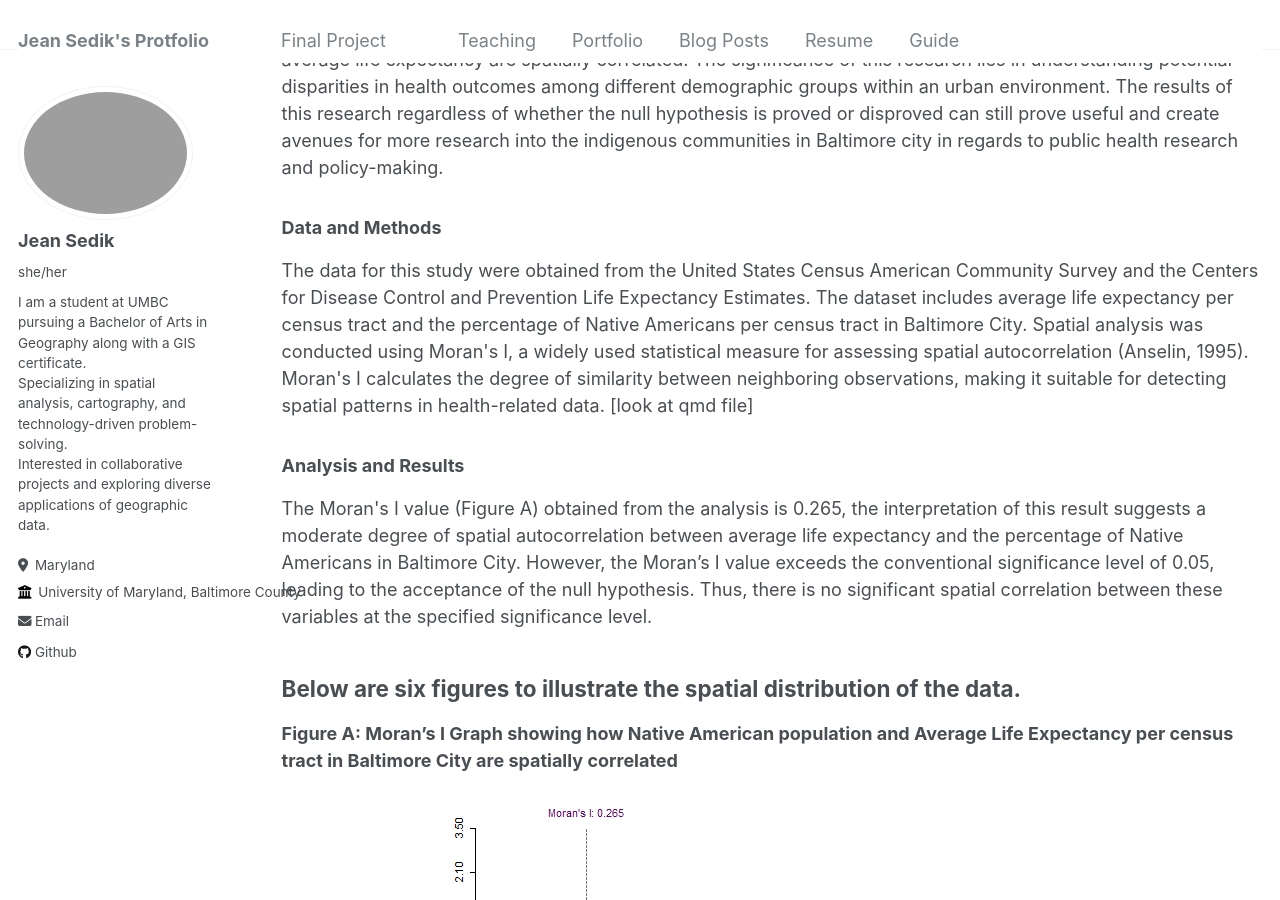
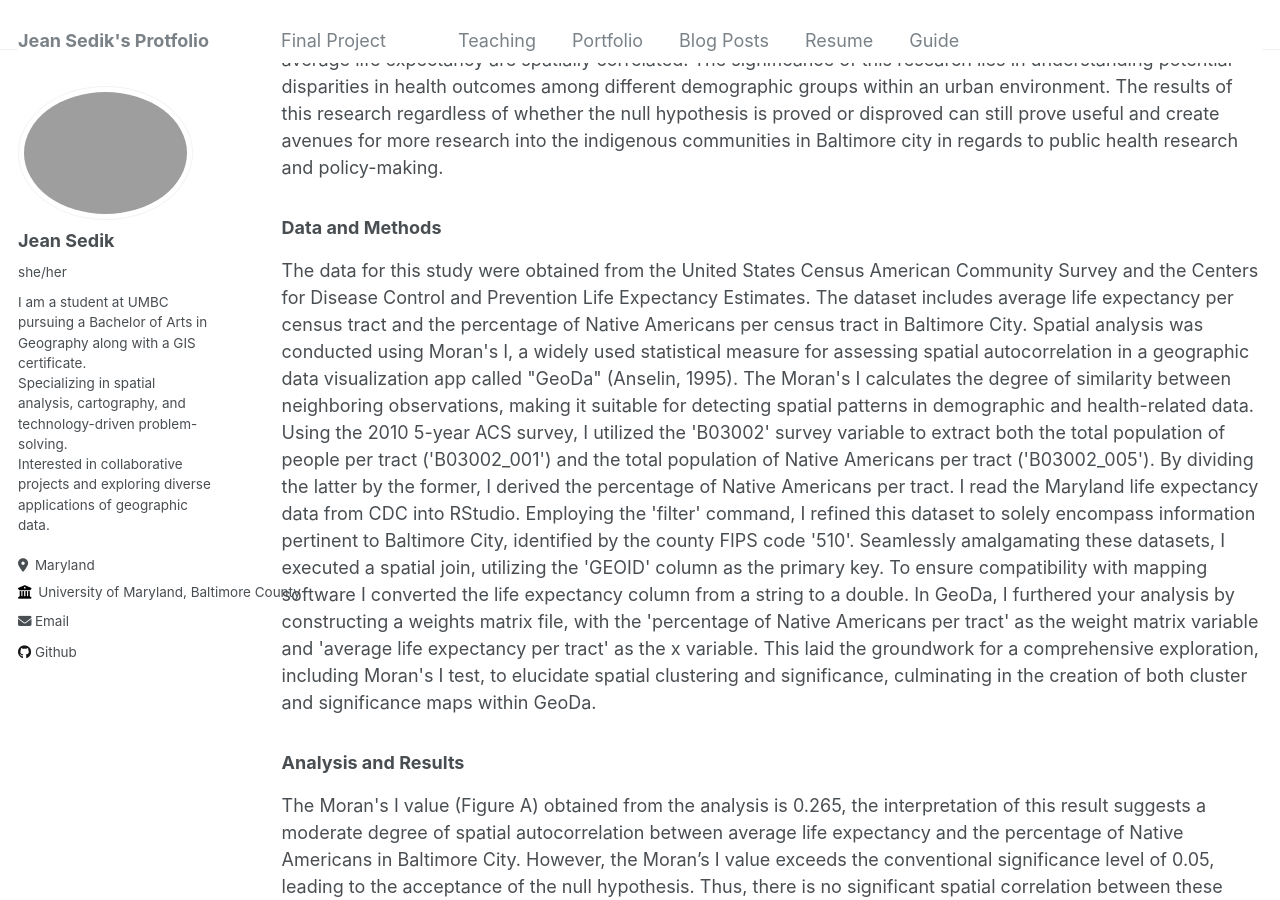
Before and after one commit to VG68490/VG68490.github.io, a Jekyll site: the page built from _pages/finalproj.md, in a window 1280 px wide and 900 px high, scrolled down 387 px. Built offline with Jekyll 4.4.1, drawn with Linux system fonts in a browser that asks for light colours.

Commit message:
finally_finalproj.md

```diff
--- a/_pages/finalproj.md
+++ b/_pages/finalproj.md
@@ -14,8 +14,9 @@ author_profile: true
 
 
 <h3> Data and Methods </h3>
-<p>The data for this study were obtained from the United States Census American Community Survey and the Centers for Disease Control and Prevention Life Expectancy Estimates. The dataset includes average life expectancy per census tract and the percentage of Native Americans per census tract in Baltimore City. Spatial analysis was conducted using Moran's I, a widely used statistical measure for assessing spatial autocorrelation (Anselin, 1995). Moran's I calculates the degree of similarity between neighboring observations, making it suitable for detecting spatial patterns in health-related data.
-[look at qmd file]
+<p>The data for this study were obtained from the United States Census American Community Survey and the Centers for Disease Control and Prevention Life Expectancy Estimates. The dataset includes average life expectancy per census tract and the percentage of Native Americans per census tract in Baltimore City. Spatial analysis was conducted using Moran's I, a widely used statistical measure for assessing spatial autocorrelation in a geographic data visualization app called "GeoDa" (Anselin, 1995). The Moran's I calculates the degree of similarity between neighboring observations, making it suitable for detecting spatial patterns in demographic and health-related data.
+
+Using the 2010 5-year ACS survey, I utilized the 'B03002' survey variable to extract both the total population of people per tract ('B03002_001') and the total population of Native Americans per tract ('B03002_005'). By dividing the latter by the former, I derived the percentage of Native Americans per tract. I read the Maryland life expectancy data from CDC into RStudio. Employing the 'filter' command, I refined this dataset to solely encompass information pertinent to Baltimore City, identified by the county FIPS code '510'. Seamlessly amalgamating these datasets, I executed a spatial join, utilizing the 'GEOID' column as the primary key. To ensure compatibility with mapping software I converted the life expectancy column from a string to a double. In GeoDa, I furthered your analysis by constructing a weights matrix file, with the 'percentage of Native Americans per tract' as the weight matrix variable and 'average life expectancy per tract' as the x variable. This laid the groundwork for a comprehensive exploration, including Moran's I test, to elucidate spatial clustering and significance, culminating in the creation of both cluster and significance maps within GeoDa.
 
  </p>
 <h3>Analysis and Results </h3>
```
